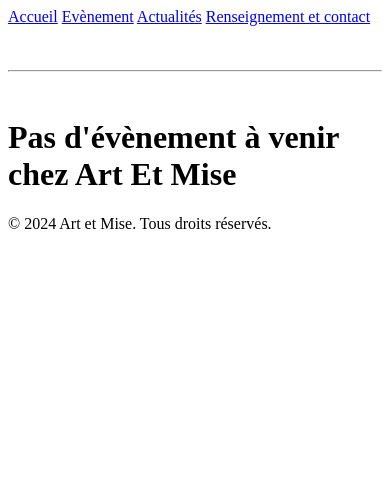
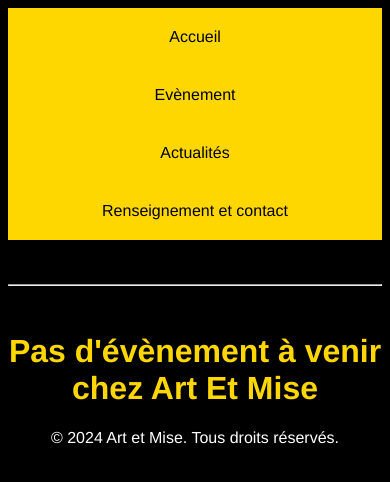
Before and after one commit to elo41flo/artetmise, a plain HTML site: page événement.html in a window 390 px wide. Drawn offline with Linux system fonts and the light colour scheme; files whose address does not match are found by name.

Commit message:
J'ai refait le menu et la page de style

```diff
--- a/index.css
+++ b/index.css
@@ -1,100 +1,60 @@
-/* Réinitialiser les styles de base pour les marges et les bordures */
-body, ul {
-    margin: 0;
-    padding: 0;
-    box-sizing: border-box;
+body {
+    background-color: black;
+    color:white;
+    font-family: 'Franklin Gothic Medium', 'Arial Narrow', Arial, sans-serif;
 }
 
-/* Styles par défaut pour les grands écrans */
-body {
-    background-color: #000000;
-    font-size: 16px;
-    font-family: Arial, sans-serif;
-    line-height: 1.6;
-    color: #ffffff;
-    padding: 10px;
-}
-
-/* Styles pour les écrans de taille moyenne */
-@media (max-width: 768px) {
-    body {
-        font-size: 14px;
-    }
-}
-
-/* Styles pour les petits écrans */
-@media (max-width: 480px) {
-    body {
-        font-size: 12px;
-    }
-}
-
-/* Style des titres */
-h1 {
+h1, h3 {
     color: gold;
     text-align: center;
 }
 
-/* Style des paragraphes */
 p {
-    font-size: 1.25em;
-    color: #ffffff;
+    color: white;
+    text-align: center;
 }
 
-/* Style du menu */
+nav {
+    background-color: gold;
+    color: black;
+    text-align: center;
+}
+
 .menu {
-    list-style: none;
+    list-style-type: none;
+    margin: 0;
+    padding: 0;
     display: flex;
     justify-content: center;
-    background-color: gold;
-    padding: 0;
-    margin: 0;
 }
 
 .menu li {
     margin: 0 15px;
 }
 
-.menu a {
+
+.menu li a {
     text-decoration: none;
     color: black;
-    padding: 10px 15px;
-    font-size: 13px;
+    padding: 10px 20px;
+    display: block;
     transition: background-color 0.3s, color 0.3s;
+    border-radius: 5px;
 }
 
-.menu a:hover {
-    background-color: darkgoldenrod;
+.menu li a:hover {
+    background-color: gold;
     color: white;
 }
 
-/* Assurer que les images sont responsives */
-img {
-    max-width: 100%;
-    height: auto;
-    border-radius: 24px;
+/* Responsive styles */
+@media (max-width: 768px) {
+    .menu {
+        flex-direction: column;
+        align-items: center;
+    }
+
+    .menu li {
+        margin: 10px 0;
+    }
 }
-
-/* Style du conteneur d'éléments */
-.container {
-    display: flex;
-    flex-wrap: wrap;
-    justify-content: space-around;
-    margin: 20px 0;
-}
-
-.item {
-    flex: 1 1 300px;
-    margin: 10px;
-    background-color: #333;
-    padding: 20px;
-    text-align: center;
-    border-radius: 8px;
-    box-shadow: 0 0 10px rgba(0, 0, 0, 0.1);
-}
-
-/* Style du footer */
-footer {
-    text-align: center;
-    margin-top: 20px;
-}
--- a/événement.html
+++ b/événement.html
@@ -5,15 +5,19 @@
 <head>
     <meta charset="UTF-8">
     <title>Evènement</title>
+    <meta name="viewport" content="width=device-width, initial-scale=1.0">
+    <link rel="stylesheet" href="C:\Users\eloro\Desktop\code\association artemise blog\index.css">
 </head>
 
 <body>
 <!--menu déroulant-->
 <nav>
-    <a href="index.html">Accueil</a>
-    <a href="événement.html">Evènement</a>
-    <a href="actualité.html">Actualités</a>
-    <a href="renseignement et contact.html">Renseignement et contact</a>
+    <ul class="menu">
+        <li><a href="index.html">Accueil</a></li>
+        <li><a href="événement.html">Evènement</a></li>
+        <li><a href="actualité.html">Actualités</a></li>
+        <li><a href="renseignement et contact.html">Renseignement et contact</a></li>
+    </ul>
 </nav>
 
 <!--contenu de la page évènement-->
```
Also changed, not shown: actualité.html (+9 -4 lines), index.html (+8 -5 lines), renseignement et contact.html (+8 -4 lines).
